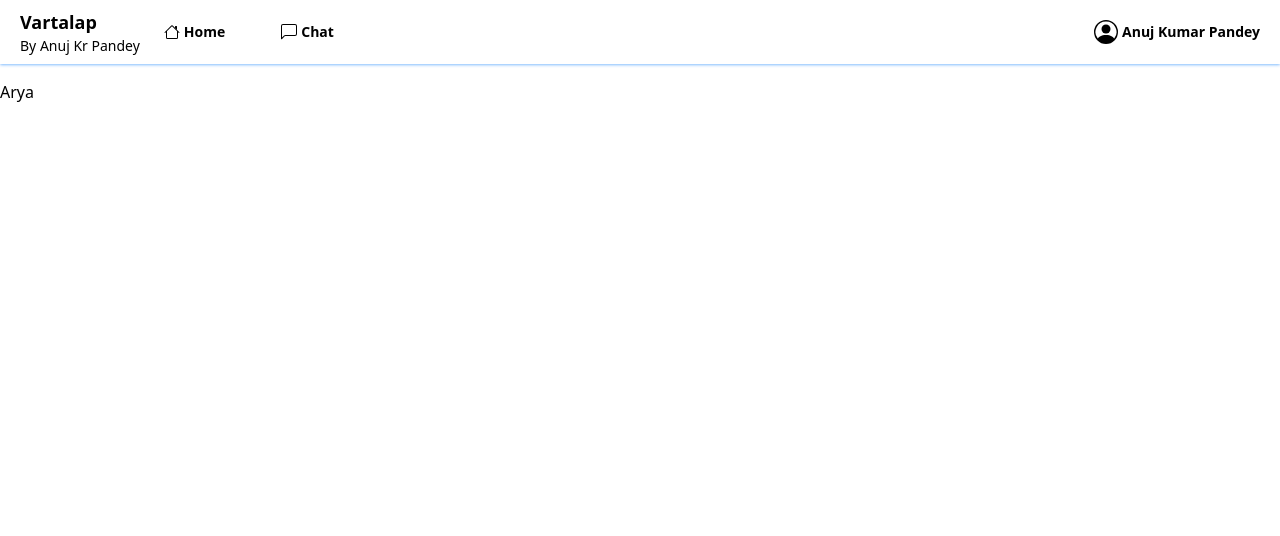
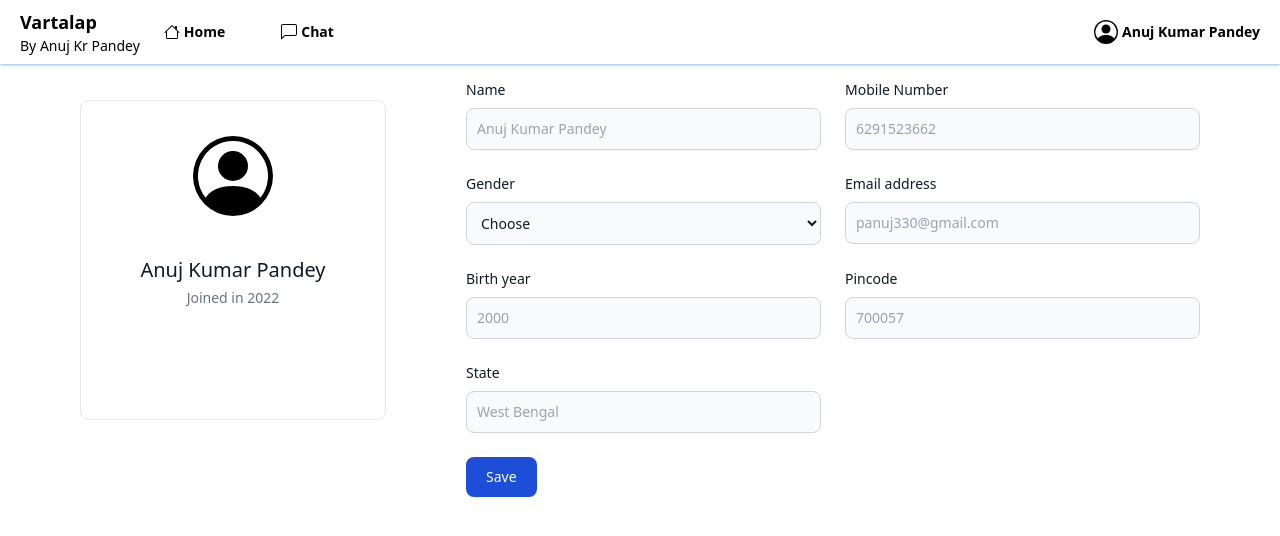
Before and after one commit to AnujPandey007/Vartalap, a React (Create React App) app: page /me in a window 1280 px wide. Shown: the top 536 px of the page. Built offline with nearby package versions, Linux system fonts and the light colour scheme.

Commit message:
Profie page

```diff
--- a/src/pages/Profile.js
+++ b/src/pages/Profile.js
@@ -1,9 +1,68 @@
 import React from 'react'
+//import {Link} from 'react-router-dom'
 
 export default function Profile() {
   return (
-    <div>
-      Arya
+    <div className='flex flex-row'>
+      <div className="mx-20 my-5 w-70 h-80 bg-white rounded-lg border border-gray-200 flex items-center gap-5">
+        <div className='flex flex-col items-center pb-10'>
+            <div className='h-20 w-20 mx-28 my-1 mb-10'>
+                <svg xmlns="http://www.w3.org/2000/svg" fill="currentColor" className="bi bi-person-circle" viewBox="0 0 16 16">
+                    <path d="M11 6a3 3 0 1 1-6 0 3 3 0 0 1 6 0z"/>
+                    <path fillRule="evenodd" d="M0 8a8 8 0 1 1 16 0A8 8 0 0 1 0 8zm8-7a7 7 0 0 0-5.468 11.37C3.242 11.226 4.805 10 8 10s4.757 1.225 5.468 2.37A7 7 0 0 0 8 1z"/>
+                </svg>
+            </div>
+            <div className="flex flex-col items-center pb-10">
+               <h5 className="mb-1 text-xl font-medium text-gray-900 dark:text-white">Anuj Kumar Pandey</h5>
+               <span className="text-sm text-gray-500 dark:text-gray-400">Joined in 2022</span>
+            </div>
+        </div>
+      </div>
+
+
+      <div className=' w-full mr-20'>
+
+        <form>
+            <div className="grid gap-6 b-6 md:grid-cols-2">
+                <div className=''>
+                    <label htmlFor="first_name" className="block mb-2 text-sm font-medium text-gray-900 dark:text-gray-300">Name</label>
+                    <input type="text" id="first_name" className="flex  bg-gray-50 border border-gray-300 text-gray-900 text-sm rounded-lg focus:ring-blue-500 focus:border-blue-500  block w-full  p-2.5 dark:bg-gray-700 dark:border-gray-600 dark:placeholder-gray-400 dark:text-white dark:focus:ring-blue-500 dark:focus:border-blue-500" placeholder="Anuj Kumar Pandey" required=""/>
+                </div>
+
+                <div>
+                    <label htmlFor="phone" className="block mb-2 text-sm font-medium text-gray-900 dark:text-gray-300">Mobile Number</label>
+                    <input type="tel" id="phone" className="bg-gray-50 border border-gray-300 text-gray-900 text-sm rounded-lg focus:ring-blue-500 focus:border-blue-500 block w-full p-2.5 dark:bg-gray-700 dark:border-gray-600 dark:placeholder-gray-400 dark:text-white dark:focus:ring-blue-500 dark:focus:border-blue-500" placeholder="6291523662" required=""/>
+                </div>
+                <div>
+                    <label htmlFor="countries_multiple" className="block mb-2 text-sm font-medium text-gray-900 dark:text-gray-400">Gender</label>
+                    <select multiple="" id="countries_multiple" className="bg-gray-50 border border-gray-300 text-gray-900 text-sm rounded-lg focus:ring-blue-500 focus:border-blue-500 block w-full p-2.5 dark:bg-gray-700 dark:border-gray-600 dark:placeholder-gray-400 dark:text-white dark:focus:ring-blue-500 dark:focus:border-blue-500">
+                    <option select="">Choose</option>
+                    <option value="m">Male</option>
+                    <option value="f">Female</option>
+                    <option value="o">Others</option>
+                    </select>
+                </div>
+                <div className="">
+                    <label htmlFor="email" className="block mb-2 text-sm font-medium text-gray-900 dark:text-gray-300">Email address</label>
+                    <input type="email" id="email" className="bg-gray-50 border border-gray-300 text-gray-900 text-sm rounded-lg focus:ring-blue-500 focus:border-blue-500 block w-full p-2.5 dark:bg-gray-700 dark:border-gray-600 dark:placeholder-gray-400 dark:text-white dark:focus:ring-blue-500 dark:focus:border-blue-500" placeholder="panuj330@gmail.com" required=""/>
+                </div>
+                <div className="">
+                    <label htmlFor="password" className="block mb-2 text-sm font-medium text-gray-900 dark:text-gray-300">Birth year</label>
+                    <input type="password" className="bg-gray-50 border border-gray-300 text-gray-900 text-sm rounded-lg focus:ring-blue-500 focus:border-blue-500 block w-full p-2.5 dark:bg-gray-700 dark:border-gray-600 dark:placeholder-gray-400 dark:text-white dark:focus:ring-blue-500 dark:focus:border-blue-500" placeholder="2000" required=""/>
+                </div>
+                <div className="">
+                    <label htmlFor="confirm_password" className="block mb-2 text-sm font-medium text-gray-900 dark:text-gray-300">Pincode</label>
+                    <input type="password"  className="bg-gray-50 border border-gray-300 text-gray-900 text-sm rounded-lg focus:ring-blue-500 focus:border-blue-500 block w-full p-2.5 dark:bg-gray-700 dark:border-gray-600 dark:placeholder-gray-400 dark:text-white dark:focus:ring-blue-500 dark:focus:border-blue-500" placeholder="700057" required=""/>
+                </div>
+                <div className="mb-6">
+                    <label htmlFor="confirm_password" className="block mb-2 text-sm font-medium text-gray-900 dark:text-gray-300">State</label>
+                    <input type="password" className="bg-gray-50 border border-gray-300 text-gray-900 text-sm rounded-lg focus:ring-blue-500 focus:border-blue-500 block w-full p-2.5 dark:bg-gray-700 dark:border-gray-600 dark:placeholder-gray-400 dark:text-white dark:focus:ring-blue-500 dark:focus:border-blue-500" placeholder="West Bengal" required=""/>
+                </div>
+            </div>
+
+            <button type="submit" className="text-white bg-blue-700 hover:bg-blue-800 focus:ring-4 focus:outline-none focus:ring-blue-300 font-medium rounded-lg text-sm w-full sm:w-auto px-5 py-2.5 text-center dark:bg-blue-600 dark:hover:bg-blue-700 dark:focus:ring-blue-800">Save</button>
+        </form>
+      </div>
     </div>
   )
 }
```
